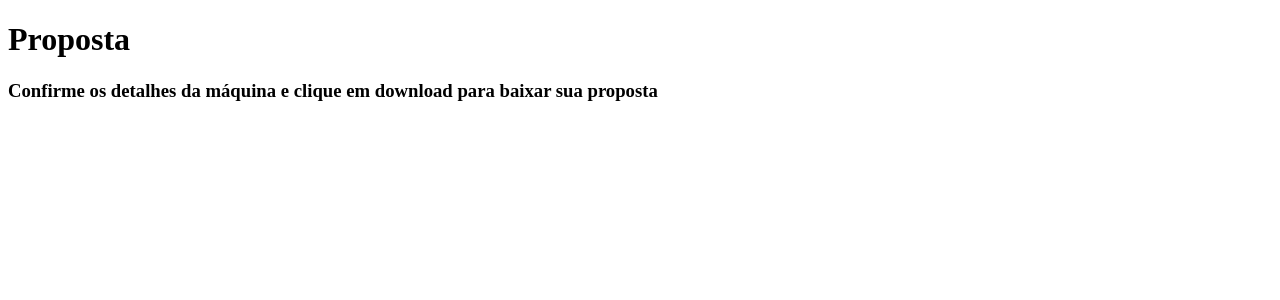
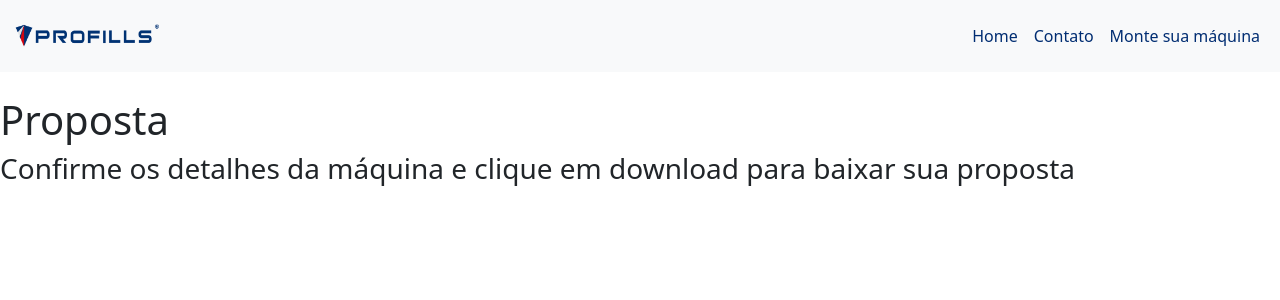
Before and after one commit to gmdkaio/site, a Flask app: page /proposta in a window 1280 px wide. Shown: the top 300 px of the page. Run offline with Flask 3, Linux system fonts and the light colour scheme; some libraries are stand-ins or nearby versions.

Commit message:
all parameters being added - to do: generate pdf for the last page

```diff
--- a/app.py
+++ b/app.py
@@ -3,6 +3,10 @@ import uuid, hashlib, secrets, json
 from info.maquinas import Maquinas
 from propostas import create_table_proposta, insert_proposta
 from user_info import create_table_user, insert_info
+from reportlab.lib.pagesizes import letter
+from reportlab.lib import colors
+from reportlab.platypus import SimpleDocTemplate, Paragraph, Table, TableStyle
+from reportlab.lib.styles import getSampleStyleSheet
 
 secret_key = secrets.token_hex(16)
 
@@ -64,14 +68,16 @@ def maquina_page(maquina_pagina):
 @app.route('/proposta', methods=['GET', 'POST'])
 def proposta():
     if request.method == 'POST':
-        version = request.form.get('version')
-        accessories = request.form.get('accessories')
+        versao = request.form.get('version')
+        accessorios = request.form.get('accessories')
+        produtos = request.form.get('produtos')
+        embalagens = request.form.get('embalagens')
 
         user_id = session.get('user_id', None)
 
-        insert_proposta(app, user_id, version, accessories)
+        insert_proposta(app, user_id, versao, accessorios, produtos, embalagens)
 
-        return render_template('proposta.html', version=version, accessories=accessories)
+        return render_template('proposta.html', version=versao, accessories=accessorios, produtos=produtos, embalagens=embalagens)
 
     return render_template('proposta.html')
 
@@ -93,6 +99,9 @@ def user_info():
 
     return jsonify(message='User information submitted successfully.')
 
+# def generate_pdf():
+#     d
+
 if __name__ == '__main__':
     create_table_user(app)
     create_table_proposta(app)
--- a/static/css/main.css
+++ b/static/css/main.css
@@ -10,9 +10,11 @@
   color: #002d72;
 }
 
-* .montagem {
+* .montagem, .resultados {
   margin-left: 30px;
 }
+
+
 
 * .button-content {
   display: flex;
--- a/templates/base.html
+++ b/templates/base.html
@@ -3,14 +3,45 @@
 <head>
     <meta charset="UTF-8">
     <meta name="viewport" content="width=device-width, initial-scale=1.0">
+    <title>Profills</title>
+    <link rel="icon" type="image/x-icon" href="/static/images/icones/favicon.ico">
     <link rel="stylesheet" href="{{ url_for('static', filename='css/bootstrap.min.css')}}">
     <link rel="stylesheet" href="{{ url_for('static', filename='css/navbar.css')}}">
-    <link rel="stylesheet" href="{{ url_for('static', filename='css/main.css') }}">
     <script src="{{ url_for('static', filename= 'js/bootstrap.bundle.min.js' )}}"></script>
     <script src="https://ajax.googleapis.com/ajax/libs/jquery/3.6.0/jquery.min.js"></script>
     {% block head %}{% endblock %}
 </head>
 <body>
+    <nav class="navbar fixed-top bg-light">
+        <div class="container-fluid">
+            <a class="navbar-brand" href="#"><img class="logo" src="../static/images/pagina/logo.png" alt="Logo"></a>
+            <button class="navbar-toggler" type="button" data-bs-toggle="collapse" data-bs-target="#navbarSupportedContent"
+                aria-controls="navbarSupportedContent" aria-expanded="false" aria-label="Toggle navigation">
+                <span class="navbar-toggler-icon"></span>
+            </button>
+            <nav class="navbar navbar-expand-sm bg-light">
+
+                <ul class="navbar-nav ml-auto">
+                    <li class="nav-item">
+                        <a class="nav-link" href="#">
+                            Home
+                        </a>
+                    </li>
+                    <li class="nav-item">
+                        <a class="nav-link" href="#">
+                            Contato
+                        </a>
+                    </li>
+                    <li class="nav-item">
+                        <a class="nav-link" href="#montar">
+                            Monte sua máquina
+                        </a>
+                    </li>
+                </ul>
+            </nav>
+        </div>
+        </div>
+    </nav>
     {% block body %}{% endblock %}
 </body>
 </html>
--- a/templates/proposta.html
+++ b/templates/proposta.html
@@ -1,14 +1,11 @@
-<!DOCTYPE html>
-<html lang="en">
-<head>
-  <meta charset="UTF-8">
-  <meta name="viewport" content="width=device-width, initial-scale=1.0">
-  <script src="https://ajax.googleapis.com/ajax/libs/jquery/3.6.0/jquery.min.js"></script>
-  <title>Profills</title>
-</head>
-<body>
+{% extends 'base.html' %}
+
+{% block head %}
+{% endblock %}
+
+{% block body %}
+<br><br><br><br>
   <h1>Proposta</h1>
   <h3>Confirme os detalhes da máquina e clique em download para baixar sua proposta</h3>
-
-</body>
+{% endblock %}
 </html>
```
Also changed, not shown: propostas.py (+4 -4 lines), templates/index.html (+17 -11 lines), templates/maquinas/maquina-tp.html (+13 -13 lines), 1 other file.
